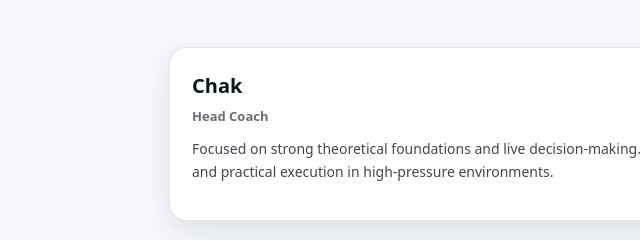
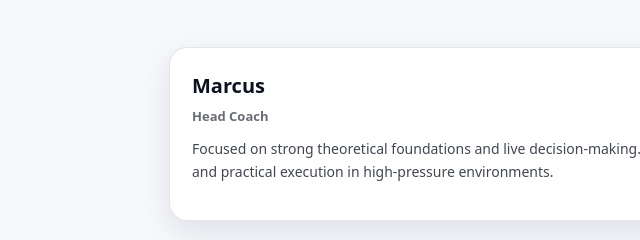
Before and after one commit to alanchak248/Chakpokersite, a plain HTML site: page coaches.html in a window 1280 px wide. Shown: the part 304-544 px from the top of the page, 21-661 px from the left. Drawn offline with Linux system fonts and the light colour scheme.

Commit message:
Update coaches.html

```diff
--- a/coaches.html
+++ b/coaches.html
@@ -54,7 +54,7 @@
       <article class="coach-card">
         <div class="coach-top">
           <div class="coach-name">
-            <h3>Chak</h3>
+            <h3>Marcus</h3>
             <div class="coach-role">Head Coach</div>
           </div>
 
```
